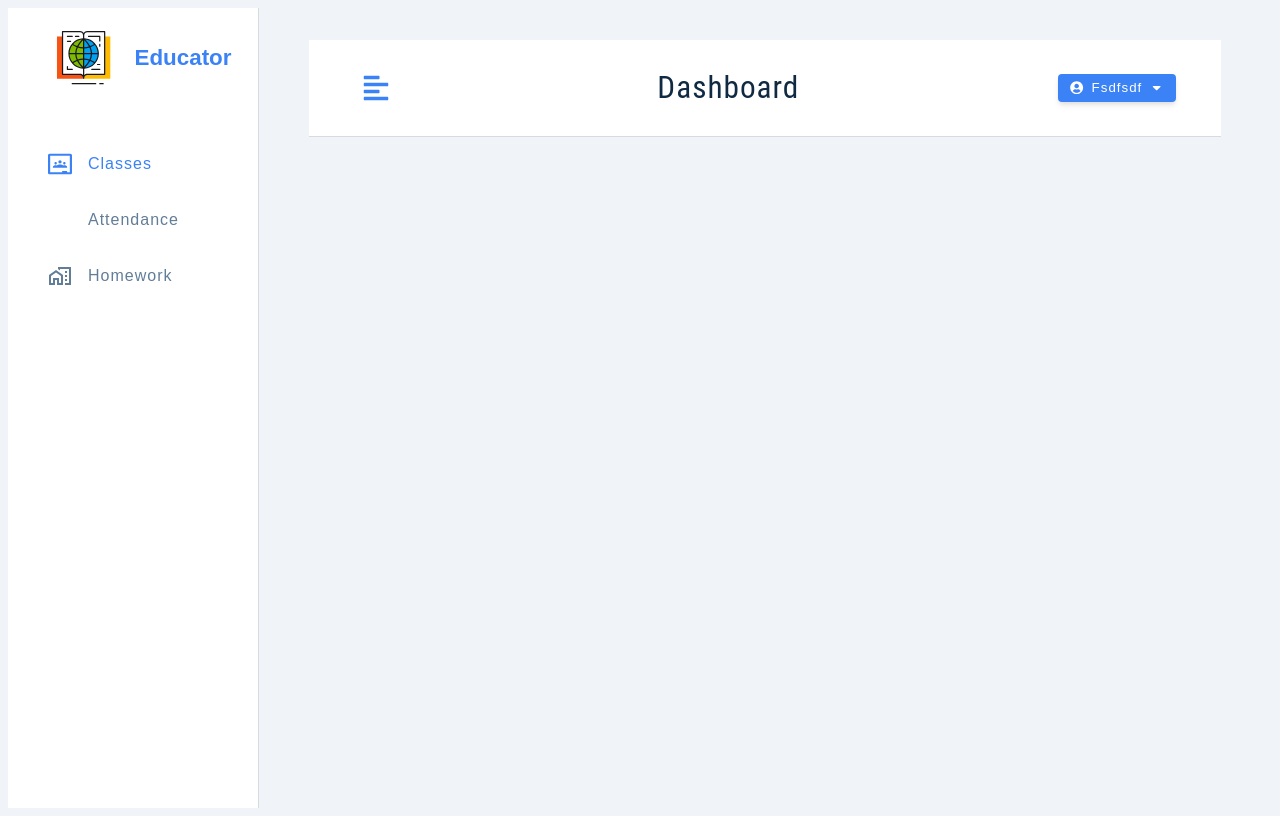
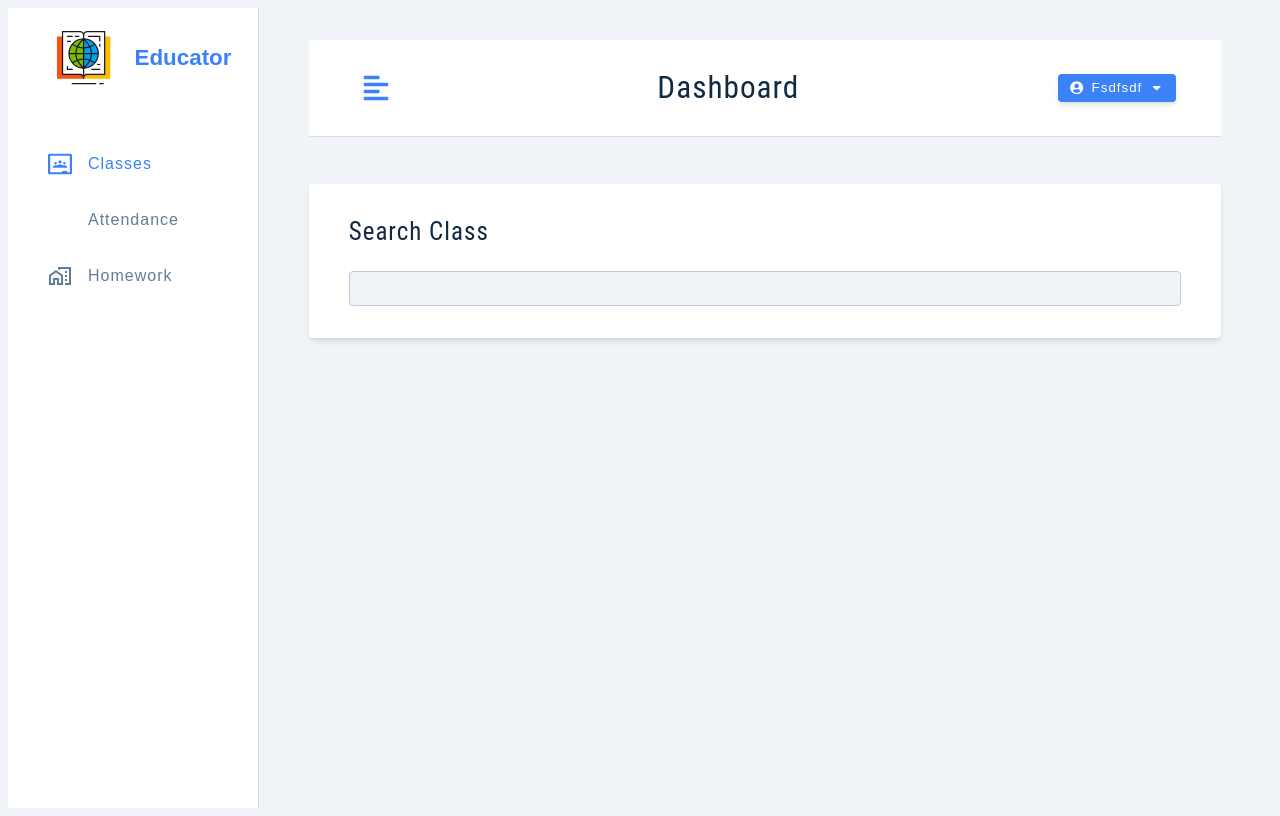
Before and after one commit to chingu-voyages/v45-tier3-team-31, a React (Vite) app in the folder frontend/: page /register in a window 1280 px wide. Both pictures are taken after a click on the button "Demo". Built offline with nearby package versions, Linux system fonts and the light colour scheme; some icons are missing; the HTML template or start-up script is replaced by a standard one.

Commit message:
Search class form

```diff
--- a/frontend/src/App.jsx
+++ b/frontend/src/App.jsx
@@ -1,6 +1,14 @@
 import { Route, Routes } from "react-router-dom";
 import { BrowserRouter } from "react-router-dom";
-import { Landing, ProtectedRoute, Register, ShareLayout } from "./pages";
+import {
+  Attendance,
+  Classes,
+  Homework,
+  Landing,
+  ProtectedRoute,
+  Register,
+  ShareLayout,
+} from "./pages";
 
 function App() {
   return (
@@ -14,8 +22,9 @@ function App() {
             </ProtectedRoute>
           }
         >
-
-
+          <Route index element={<Classes />} />
+          <Route path="attendance" element={<Attendance />} />
+          <Route path="homework" element={<Homework />} />
         </Route>
         <Route path="landing" element={<Landing />} />
         <Route path="register" element={<Register />} />
--- /dev/null
+++ b/frontend/src/assets/wrappers/SearchContainer.js
@@ -0,0 +1,44 @@
+import styled from "styled-components";
+
+const Wrapper = styled.section`
+  .form {
+    width: 100%;
+    max-width: 100%;
+  }
+  .form-input,
+  .form-select,
+  .btn-block {
+    height: 35px;
+  }
+  .form-row {
+    margin-bottom: 0;
+  }
+  .form-center {
+    display: grid;
+    grid-template-columns: 1fr;
+    column-gap: 2rem;
+    row-gap: 0.5rem;
+  }
+  h5 {
+    font-weight: 700;
+  }
+  .btn-block {
+    align-self: end;
+    margin-top: 1rem;
+  }
+  @media (min-width: 768px) {
+    .form-center {
+      grid-template-columns: 1fr 1fr;
+    }
+  }
+  @media (min-width: 992px) {
+    .form-center {
+      grid-template-columns: 1fr 1fr 1fr;
+    }
+    .btn-block {
+      margin-top: 0;
+    }
+  }
+`;
+
+export default Wrapper;
--- a/frontend/src/components/BigSideBar.jsx
+++ b/frontend/src/components/BigSideBar.jsx
@@ -18,7 +18,7 @@ const BigSideBar = () => {
           <header>
             <Logo />
           </header>
-          <NavLinks toggleSideBar={() => dispatch(toggleSideBar())} />
+          <NavLinks />
         </div>
       </div>
     </Wrapper>
--- a/frontend/src/components/Logo.jsx
+++ b/frontend/src/components/Logo.jsx
@@ -3,7 +3,7 @@ import logo from "../assets/images/logo.svg";
 import { styled } from "styled-components";
 const Logo = () => {
   return (
-    <Wrapper className="logo">
+    <Wrapper>
       <img src={logo} alt="educator logo" />
       <p className="logo-text"> Educator</p>
     </Wrapper>
--- a/frontend/src/components/NavBar.jsx
+++ b/frontend/src/components/NavBar.jsx
@@ -19,7 +19,10 @@ const NavBar = () => {
           <FaAlignLeft />
         </button>
         <div>
-          <Logo />
+          <div className="logo">
+            <Logo />
+          </div>
+
           <h3 className="logo-text">dashboard</h3>
         </div>
         <div className="btn-container">
--- /dev/null
+++ b/frontend/src/components/SearchContainer.jsx
@@ -0,0 +1,23 @@
+import React, { useState } from "react";
+import Wrapper from "../assets/wrappers/SearchContainer";
+import FormRow from "./FormRow";
+const SearchContainer = () => {
+  const [localSearch, setLocalSearch] = useState("");
+  return (
+    <Wrapper>
+      <div className="form">
+        <h4>search class</h4>
+        {/* <div className="form-center"> */}
+        <FormRow
+          //   name="search"
+          type="text"
+          value={localSearch}
+          handleChange={(e) => setLocalSearch(e.target.value)}
+        />
+        {/* </div> */}
+      </div>
+    </Wrapper>
+  );
+};
+
+export default SearchContainer;
--- a/frontend/src/components/SmallSideBar.jsx
+++ b/frontend/src/components/SmallSideBar.jsx
@@ -1,6 +1,6 @@
 import { useDispatch, useSelector } from "react-redux";
 import Wrapper from "../assets/wrappers/SmallSideBar";
-import NavLinks from "./NavLinks"
+import NavLinks from "./NavLinks";
 import { FaTimes } from "react-icons/fa";
 import { toggleSideBar } from "../features/users/userSlice";
 import Logo from "./Logo";
@@ -25,8 +25,7 @@ const SmallSideBar = () => {
           <header>
             <Logo />
           </header>
-          <NavLinks toggleSideBar={()=>dispatch(toggleSideBar())}/>
-
+          <NavLinks toggleSideBar={() => dispatch(toggleSideBar())} />
         </div>
       </div>
     </Wrapper>
--- a/frontend/src/components/index.js
+++ b/frontend/src/components/index.js
@@ -2,6 +2,7 @@ import BigSideBar from "./BigSideBar";
 import FormRow from "./FormRow";
 import Logo from "./Logo";
 import NavBar from "./NavBar";
+import SearchContainer from "./SearchContainer";
 import SmallSideBar from "./SmallSideBar";
 
-export { FormRow, Logo, BigSideBar, SmallSideBar, NavBar };
+export { SearchContainer, FormRow, Logo, BigSideBar, SmallSideBar, NavBar };
--- a/frontend/src/pages/dashboard/Classes.jsx
+++ b/frontend/src/pages/dashboard/Classes.jsx
@@ -1,9 +1,12 @@
-import React from 'react'
+import React from "react";
+import { SearchContainer } from "../../components";
 
 const Classes = () => {
   return (
-    <div>Classes</div>
-  )
-}
+    <div>
+      <SearchContainer />
+    </div>
+  );
+};
 
-export default Classes
+export default Classes;
--- a/frontend/src/pages/index.js
+++ b/frontend/src/pages/index.js
@@ -1,6 +1,17 @@
 import Landing from "./Landing";
 import ProtectedRoute from "./ProtectedRoute";
 import Register from "./Register";
+import Attendance from "./dashboard/Attendance";
+import Classes from "./dashboard/Classes";
+import Homework from "./dashboard/Homework";
 import ShareLayout from "./dashboard/ShareLayout";
 
-export { Register, Landing, ShareLayout, ProtectedRoute };
+export {
+  Classes,
+  Homework,
+  Attendance,
+  Register,
+  Landing,
+  ShareLayout,
+  ProtectedRoute,
+};
```
Also changed, not shown: frontend/src/pages/dashboard/Homework.jsx (+4 -6 lines).
